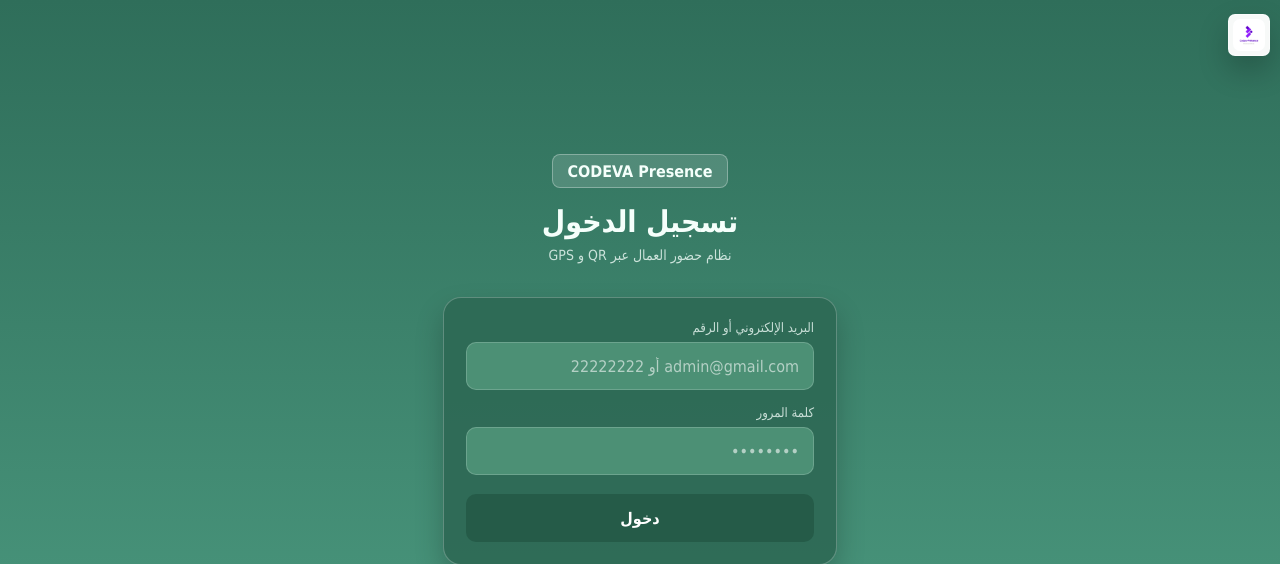
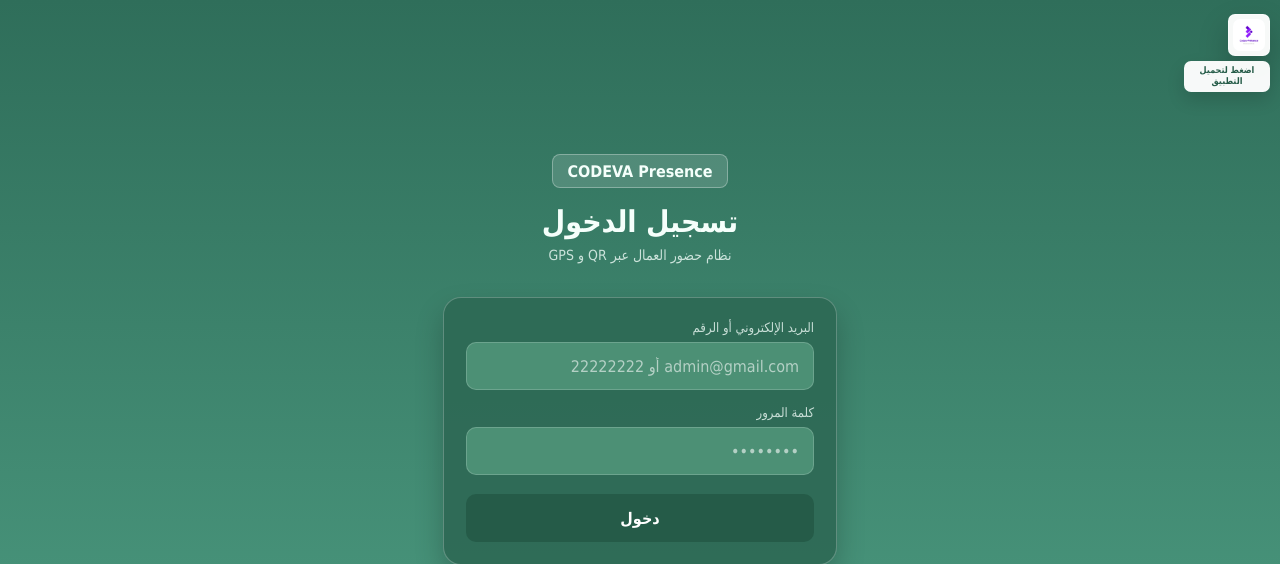
Before and after one commit to saiid27/codeva-backend, a Flask app: page / in a window 1280 px wide. Shown: the top 564 px of the page. Run offline with Flask 3, Linux system fonts and the light colour scheme; parts of the project's set-up code (start-up, migrations or seed data) failed here and were passed over; some libraries are stand-ins or nearby versions.

Commit message:
Add translated install caption

```diff
--- a/static/web/styles.css
+++ b/static/web/styles.css
@@ -186,7 +186,7 @@ button {
   right: 10px;
   top: 14px;
   z-index: 20;
-  width: 42px;
+  width: 86px;
 }
 
 .floating-install-button {
@@ -226,6 +226,26 @@ button {
 #lang-fr:checked ~ .floating-install-wrap .install-label-fr,
 #lang-en:checked ~ .floating-install-wrap .install-label-en {
   display: none;
+}
+
+.install-caption {
+  display: none;
+  margin: 5px 0 0;
+  padding: 4px 5px;
+  border-radius: 7px;
+  color: var(--green-dark);
+  background: rgba(255, 255, 255, .96);
+  text-align: center;
+  font-size: 9px;
+  font-weight: 900;
+  line-height: 1.25;
+  box-shadow: 0 8px 18px rgba(0, 0, 0, .14);
+}
+
+#lang-ar:checked ~ .floating-install-wrap .install-caption-ar,
+#lang-fr:checked ~ .floating-install-wrap .install-caption-fr,
+#lang-en:checked ~ .floating-install-wrap .install-caption-en {
+  display: block;
 }
 
 .install-app-message {
--- a/templates/dev.html
+++ b/templates/dev.html
@@ -6,12 +6,12 @@
     <title>Dev - CODEVA Presence</title>
     <link rel="icon" href="{{ url_for('static', filename='web/favicon.svg') }}">
     <link rel="manifest" href="/manifest.webmanifest">
-    <link rel="apple-touch-icon" href="{{ url_for('static', filename='web/icon-192.png') ~ '?v=20260607-3' }}">
+    <link rel="apple-touch-icon" href="{{ url_for('static', filename='web/icon-192.png') ~ '?v=20260607-4' }}">
     <meta name="theme-color" content="#2f6e5a">
     <meta name="apple-mobile-web-app-capable" content="yes">
     <meta name="apple-mobile-web-app-title" content="CODEVA Presence">
-    <link rel="stylesheet" href="{{ url_for('static', filename='web/styles.css') ~ '?v=20260607-3' }}">
-    <script src="{{ url_for('static', filename='web/pwa.js') ~ '?v=20260607-3' }}" defer></script>
+    <link rel="stylesheet" href="{{ url_for('static', filename='web/styles.css') ~ '?v=20260607-4' }}">
+    <script src="{{ url_for('static', filename='web/pwa.js') ~ '?v=20260607-4' }}" defer></script>
   </head>
   <body class="dev-body">
     <main class="dev-page">
--- a/templates/dev_login.html
+++ b/templates/dev_login.html
@@ -6,12 +6,12 @@
     <title>Dev Login - CODEVA Presence</title>
     <link rel="icon" href="{{ url_for('static', filename='web/favicon.svg') }}">
     <link rel="manifest" href="/manifest.webmanifest">
-    <link rel="apple-touch-icon" href="{{ url_for('static', filename='web/icon-192.png') ~ '?v=20260607-3' }}">
+    <link rel="apple-touch-icon" href="{{ url_for('static', filename='web/icon-192.png') ~ '?v=20260607-4' }}">
     <meta name="theme-color" content="#2f6e5a">
     <meta name="apple-mobile-web-app-capable" content="yes">
     <meta name="apple-mobile-web-app-title" content="CODEVA Presence">
-    <link rel="stylesheet" href="{{ url_for('static', filename='web/styles.css') ~ '?v=20260607-3' }}">
-    <script src="{{ url_for('static', filename='web/pwa.js') ~ '?v=20260607-3' }}" defer></script>
+    <link rel="stylesheet" href="{{ url_for('static', filename='web/styles.css') ~ '?v=20260607-4' }}">
+    <script src="{{ url_for('static', filename='web/pwa.js') ~ '?v=20260607-4' }}" defer></script>
   </head>
   <body>
     <main class="login-page">
--- a/templates/index.html
+++ b/templates/index.html
@@ -6,12 +6,12 @@
     <title>CODEVA Presence - Login</title>
     <link rel="icon" href="{{ url_for('static', filename='web/favicon.svg') }}">
     <link rel="manifest" href="/manifest.webmanifest">
-    <link rel="apple-touch-icon" href="{{ url_for('static', filename='web/icon-192.png') ~ '?v=20260607-3' }}">
+    <link rel="apple-touch-icon" href="{{ url_for('static', filename='web/icon-192.png') ~ '?v=20260607-4' }}">
     <meta name="theme-color" content="#2f6e5a">
     <meta name="apple-mobile-web-app-capable" content="yes">
     <meta name="apple-mobile-web-app-title" content="CODEVA Presence">
-    <link rel="stylesheet" href="{{ url_for('static', filename='web/styles.css') ~ '?v=20260607-3' }}">
-    <script src="{{ url_for('static', filename='web/pwa.js') ~ '?v=20260607-3' }}" defer></script>
+    <link rel="stylesheet" href="{{ url_for('static', filename='web/styles.css') ~ '?v=20260607-4' }}">
+    <script src="{{ url_for('static', filename='web/pwa.js') ~ '?v=20260607-4' }}" defer></script>
   </head>
   <body>
     <main class="login-page">
@@ -100,11 +100,14 @@
       </div>
       <div class="floating-install-wrap">
         <button class="floating-install-button" type="button" data-install-app aria-label="تحميل التطبيق">
-          <img src="{{ url_for('static', filename='web/icon-192.png') ~ '?v=20260607-3' }}" alt="">
+          <img src="{{ url_for('static', filename='web/icon-192.png') ~ '?v=20260607-4' }}" alt="">
           <span class="install-label install-label-ar">تحميل التطبيق</span>
           <span class="install-label install-label-fr">Installer</span>
           <span class="install-label install-label-en">Install</span>
         </button>
+        <p class="install-caption install-caption-ar">اضغط لتحميل التطبيق</p>
+        <p class="install-caption install-caption-fr">Appuyez pour installer</p>
+        <p class="install-caption install-caption-en">Tap to install</p>
         <p class="install-app-message floating-install-message" data-install-message aria-live="polite"></p>
       </div>
     </main>
--- a/templates/manager.html
+++ b/templates/manager.html
@@ -6,12 +6,12 @@
     <title>لوحة المدير - CODEVA Presence</title>
     <link rel="icon" href="{{ url_for('static', filename='web/favicon.svg') }}">
     <link rel="manifest" href="/manifest.webmanifest">
-    <link rel="apple-touch-icon" href="{{ url_for('static', filename='web/icon-192.png') ~ '?v=20260607-3' }}">
+    <link rel="apple-touch-icon" href="{{ url_for('static', filename='web/icon-192.png') ~ '?v=20260607-4' }}">
     <meta name="theme-color" content="#2f6e5a">
     <meta name="apple-mobile-web-app-capable" content="yes">
     <meta name="apple-mobile-web-app-title" content="CODEVA Presence">
-    <link rel="stylesheet" href="{{ url_for('static', filename='web/styles.css') ~ '?v=20260607-3' }}">
-    <script src="{{ url_for('static', filename='web/pwa.js') ~ '?v=20260607-3' }}" defer></script>
+    <link rel="stylesheet" href="{{ url_for('static', filename='web/styles.css') ~ '?v=20260607-4' }}">
+    <script src="{{ url_for('static', filename='web/pwa.js') ~ '?v=20260607-4' }}" defer></script>
   </head>
   <body class="dev-body">
     <main class="dev-page">
--- a/templates/manager_attendance.html
+++ b/templates/manager_attendance.html
@@ -6,12 +6,12 @@
     <title>الحضور والغياب - CODEVA Presence</title>
     <link rel="icon" href="{{ url_for('static', filename='web/favicon.svg') }}">
     <link rel="manifest" href="/manifest.webmanifest">
-    <link rel="apple-touch-icon" href="{{ url_for('static', filename='web/icon-192.png') ~ '?v=20260607-3' }}">
+    <link rel="apple-touch-icon" href="{{ url_for('static', filename='web/icon-192.png') ~ '?v=20260607-4' }}">
     <meta name="theme-color" content="#2f6e5a">
     <meta name="apple-mobile-web-app-capable" content="yes">
     <meta name="apple-mobile-web-app-title" content="CODEVA Presence">
-    <link rel="stylesheet" href="{{ url_for('static', filename='web/styles.css') ~ '?v=20260607-3' }}">
-    <script src="{{ url_for('static', filename='web/pwa.js') ~ '?v=20260607-3' }}" defer></script>
+    <link rel="stylesheet" href="{{ url_for('static', filename='web/styles.css') ~ '?v=20260607-4' }}">
+    <script src="{{ url_for('static', filename='web/pwa.js') ~ '?v=20260607-4' }}" defer></script>
   </head>
   <body class="dev-body">
     <main class="dev-page">
--- a/templates/manager_report.html
+++ b/templates/manager_report.html
@@ -6,12 +6,12 @@
     <title>التقرير الأسبوعي - CODEVA Presence</title>
     <link rel="icon" href="{{ url_for('static', filename='web/favicon.svg') }}">
     <link rel="manifest" href="/manifest.webmanifest">
-    <link rel="apple-touch-icon" href="{{ url_for('static', filename='web/icon-192.png') ~ '?v=20260607-3' }}">
+    <link rel="apple-touch-icon" href="{{ url_for('static', filename='web/icon-192.png') ~ '?v=20260607-4' }}">
     <meta name="theme-color" content="#2f6e5a">
     <meta name="apple-mobile-web-app-capable" content="yes">
     <meta name="apple-mobile-web-app-title" content="CODEVA Presence">
-    <link rel="stylesheet" href="{{ url_for('static', filename='web/styles.css') ~ '?v=20260607-3' }}">
-    <script src="{{ url_for('static', filename='web/pwa.js') ~ '?v=20260607-3' }}" defer></script>
+    <link rel="stylesheet" href="{{ url_for('static', filename='web/styles.css') ~ '?v=20260607-4' }}">
+    <script src="{{ url_for('static', filename='web/pwa.js') ~ '?v=20260607-4' }}" defer></script>
   </head>
   <body class="dev-body">
     <main class="dev-page">
--- a/templates/manager_workers.html
+++ b/templates/manager_workers.html
@@ -6,12 +6,12 @@
     <title>عمالي - CODEVA Presence</title>
     <link rel="icon" href="{{ url_for('static', filename='web/favicon.svg') }}">
     <link rel="manifest" href="/manifest.webmanifest">
-    <link rel="apple-touch-icon" href="{{ url_for('static', filename='web/icon-192.png') ~ '?v=20260607-3' }}">
+    <link rel="apple-touch-icon" href="{{ url_for('static', filename='web/icon-192.png') ~ '?v=20260607-4' }}">
     <meta name="theme-color" content="#2f6e5a">
     <meta name="apple-mobile-web-app-capable" content="yes">
     <meta name="apple-mobile-web-app-title" content="CODEVA Presence">
-    <link rel="stylesheet" href="{{ url_for('static', filename='web/styles.css') ~ '?v=20260607-3' }}">
-    <script src="{{ url_for('static', filename='web/pwa.js') ~ '?v=20260607-3' }}" defer></script>
+    <link rel="stylesheet" href="{{ url_for('static', filename='web/styles.css') ~ '?v=20260607-4' }}">
+    <script src="{{ url_for('static', filename='web/pwa.js') ~ '?v=20260607-4' }}" defer></script>
   </head>
   <body class="dev-body">
     <main class="dev-page">
--- a/templates/worker.html
+++ b/templates/worker.html
@@ -6,12 +6,12 @@
     <title>صفحة العامل - CODEVA Presence</title>
     <link rel="icon" href="{{ url_for('static', filename='web/favicon.svg') }}">
     <link rel="manifest" href="/manifest.webmanifest">
-    <link rel="apple-touch-icon" href="{{ url_for('static', filename='web/icon-192.png') ~ '?v=20260607-3' }}">
+    <link rel="apple-touch-icon" href="{{ url_for('static', filename='web/icon-192.png') ~ '?v=20260607-4' }}">
     <meta name="theme-color" content="#2f6e5a">
     <meta name="apple-mobile-web-app-capable" content="yes">
     <meta name="apple-mobile-web-app-title" content="CODEVA Presence">
-    <link rel="stylesheet" href="{{ url_for('static', filename='web/styles.css') ~ '?v=20260607-3' }}">
-    <script src="{{ url_for('static', filename='web/pwa.js') ~ '?v=20260607-3' }}" defer></script>
+    <link rel="stylesheet" href="{{ url_for('static', filename='web/styles.css') ~ '?v=20260607-4' }}">
+    <script src="{{ url_for('static', filename='web/pwa.js') ~ '?v=20260607-4' }}" defer></script>
   </head>
   <body class="dev-body">
     <main class="dev-page worker-page" data-worker-email="{{ worker_email }}">
--- a/templates/worker_checkin.html
+++ b/templates/worker_checkin.html
@@ -6,12 +6,12 @@
     <title>تسجيل الحضور - CODEVA Presence</title>
     <link rel="icon" href="{{ url_for('static', filename='web/favicon.svg') }}">
     <link rel="manifest" href="/manifest.webmanifest">
-    <link rel="apple-touch-icon" href="{{ url_for('static', filename='web/icon-192.png') ~ '?v=20260607-3' }}">
+    <link rel="apple-touch-icon" href="{{ url_for('static', filename='web/icon-192.png') ~ '?v=20260607-4' }}">
     <meta name="theme-color" content="#2f6e5a">
     <meta name="apple-mobile-web-app-capable" content="yes">
     <meta name="apple-mobile-web-app-title" content="CODEVA Presence">
-    <link rel="stylesheet" href="{{ url_for('static', filename='web/styles.css') ~ '?v=20260607-3' }}">
-    <script src="{{ url_for('static', filename='web/pwa.js') ~ '?v=20260607-3' }}" defer></script>
+    <link rel="stylesheet" href="{{ url_for('static', filename='web/styles.css') ~ '?v=20260607-4' }}">
+    <script src="{{ url_for('static', filename='web/pwa.js') ~ '?v=20260607-4' }}" defer></script>
   </head>
   <body class="dev-body">
     <main class="dev-page worker-page" data-worker-email="{{ worker_email }}" data-token="{{ token }}">
```
Also changed, not shown: static/web/service-worker.js (+5 -5 lines), static/web/manifest.webmanifest.
